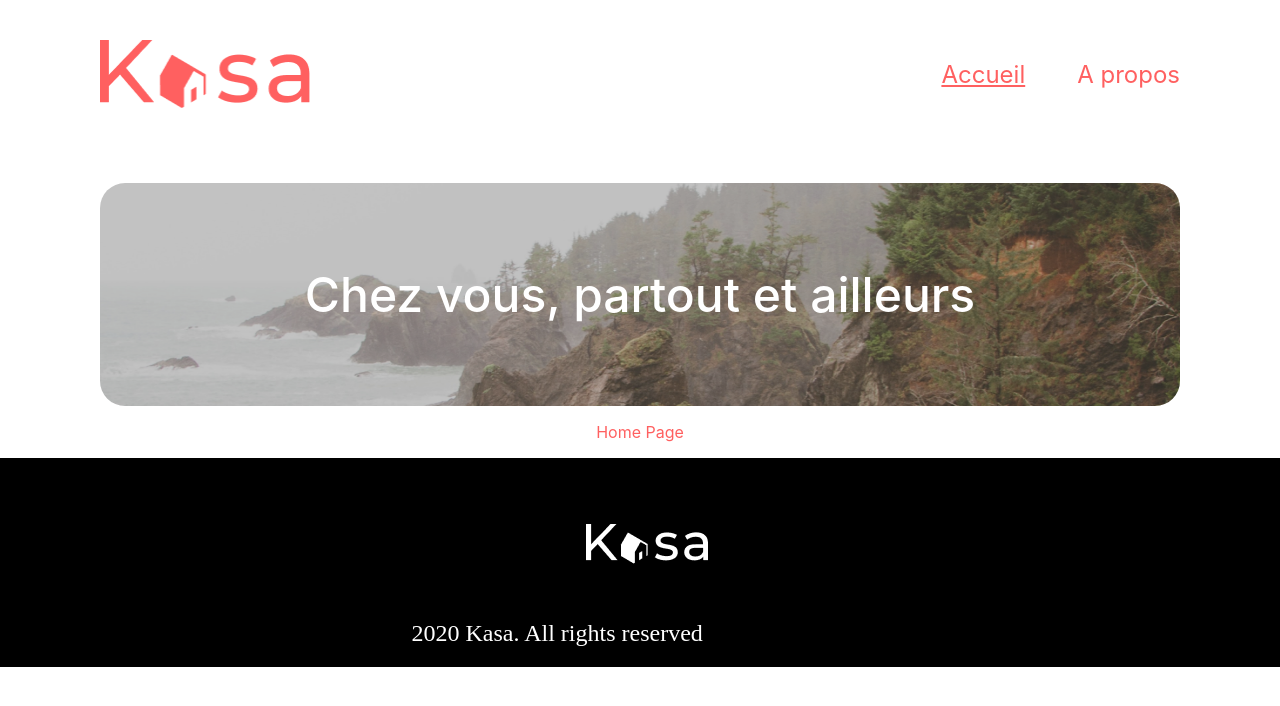
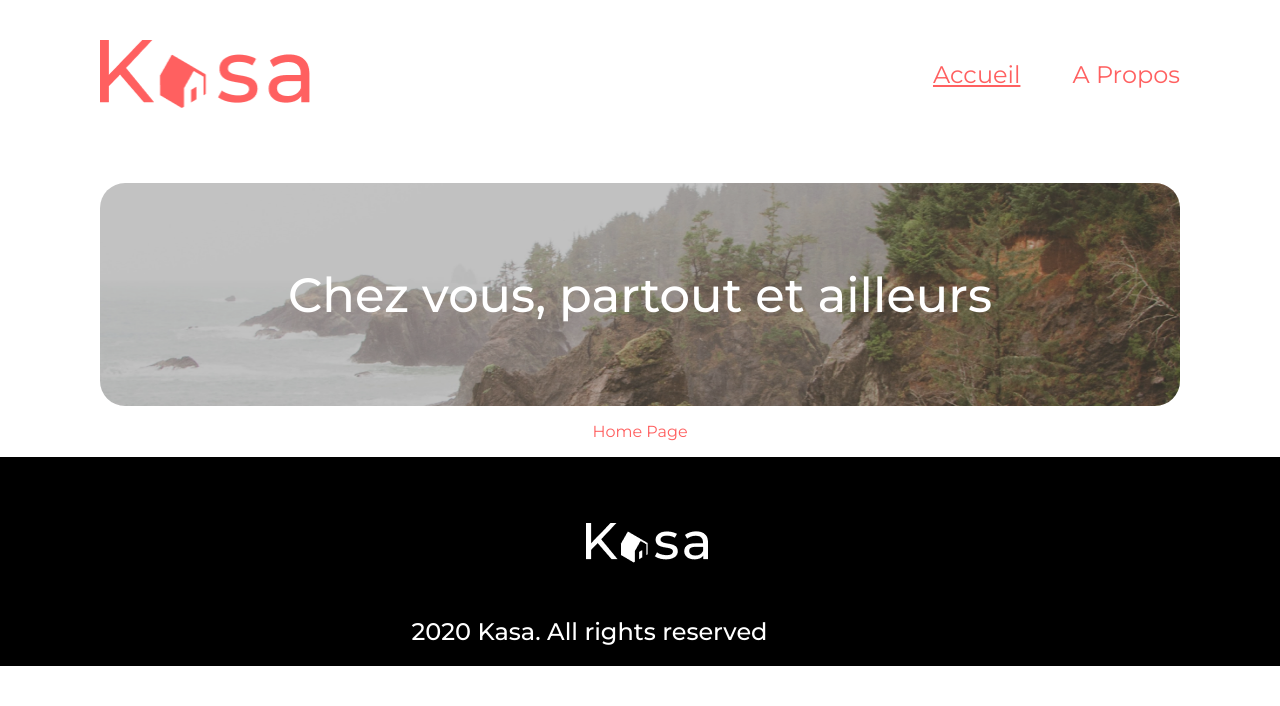
Before and after one commit to LZERDOUN/kasa, a JavaScript app: page / in a window 1280 px wide. Shown: the top 706 px of the page. Built offline with nearby package versions, Linux system fonts and the light colour scheme; the HTML template or start-up script is replaced by a standard one.

Commit message:
Installation Font Montserrat

```diff
--- a/src/App.css
+++ b/src/App.css
@@ -1,3 +1,5 @@
+@import url('https://fonts.googleapis.com/css2?family=Montserrat:wght@400;500;700&display=swap');
+
 .App {
   text-align: center;
 }
--- a/src/App.js
+++ b/src/App.js
@@ -1,3 +1,4 @@
+import "./App.css";
 import RoutesComponent from "./components/RoutesComponent";
 import Header from "./components/HeaderComponent/index";
 import Footer from "./components/FooterComponent/Footer";
--- a/src/components/ErrorComponent/style.css
+++ b/src/components/ErrorComponent/style.css
@@ -4,6 +4,7 @@
     flex-direction: column;
     justify-content: center;
     align-items: center;
+    font-family: 'Montserrat', sans-serif;
 }
 
 .error-number {
--- a/src/components/FooterComponent/style.css
+++ b/src/components/FooterComponent/style.css
@@ -6,6 +6,8 @@
     height: 209px;
     align-items: center;
     justify-content: center;
+    font-family: 'Montserrat', sans-serif;
+
 }
 
 .copyright {
--- a/src/components/HeaderComponent/index.js
+++ b/src/components/HeaderComponent/index.js
@@ -17,10 +17,10 @@
         )}
         {location.pathname === "/about" ? (
           <Link className="surligne" to="/about">
-            A propos
+            A Propos
           </Link>
         ) : (
-          <Link to="/about">A propos</Link>
+          <Link to="/about">A Propos</Link>
         )}
       </nav>
     </div>
--- a/src/components/HeaderComponent/style.css
+++ b/src/components/HeaderComponent/style.css
@@ -11,6 +11,7 @@
     margin-bottom: 75px;
     margin-left: 100px;
     margin-right: 100px;
+    font-family: 'Montserrat', sans-serif;
 }
 
 nav {
```
